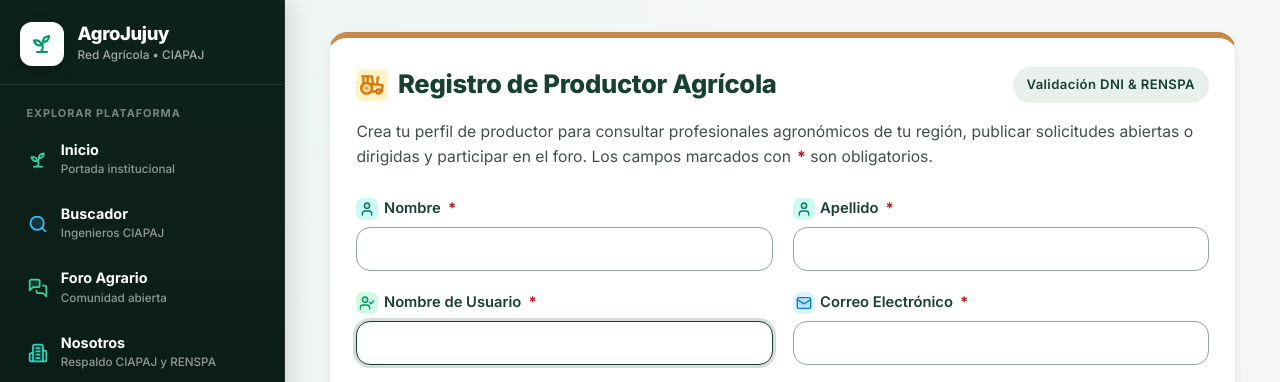
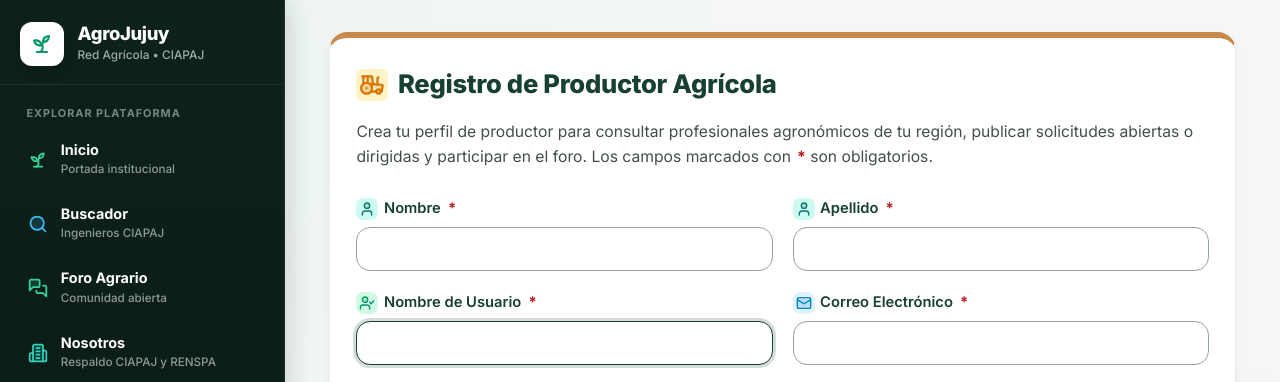
Before and after one commit to Marcelin0Martin/agrojujuy-mvp, a Django app: page /registro/productor/ in a window 1280 px wide. Shown: the top 382 px of the page. Run offline with Django 4.2, Linux system fonts and the light colour scheme.

Commit message:
fix(ui): ocultar badge redundante en encabezado de registro de productor

```diff
--- a/templates/users/registro_productor.html
+++ b/templates/users/registro_productor.html
@@ -10,7 +10,7 @@
                 <i data-lucide="tractor" data-size="26"></i>
                 <span>Registro de Productor Agrícola</span>
             </h1>
-            <span class="badge badge-soft" style="padding: 0.45rem 0.85rem; font-size: 0.82rem;">Validación DNI &amp; RENSPA</span>
+            <!--span class="badge badge-soft" style="padding: 0.45rem 0.85rem; font-size: 0.82rem;">Validación DNI &amp; RENSPA</span-->
         </div>
         <p style="font-size: 0.98rem; color: var(--color-text-muted); margin-bottom: 1.75rem;">
             Crea tu perfil de productor para consultar profesionales agronómicos de tu región, publicar solicitudes abiertas o dirigidas y participar en el foro. Los campos marcados con <span class="required-indicator">*</span> son obligatorios.
```
